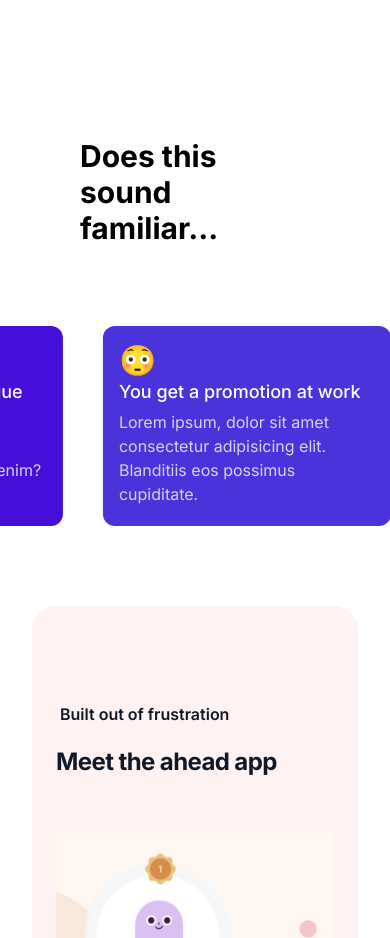
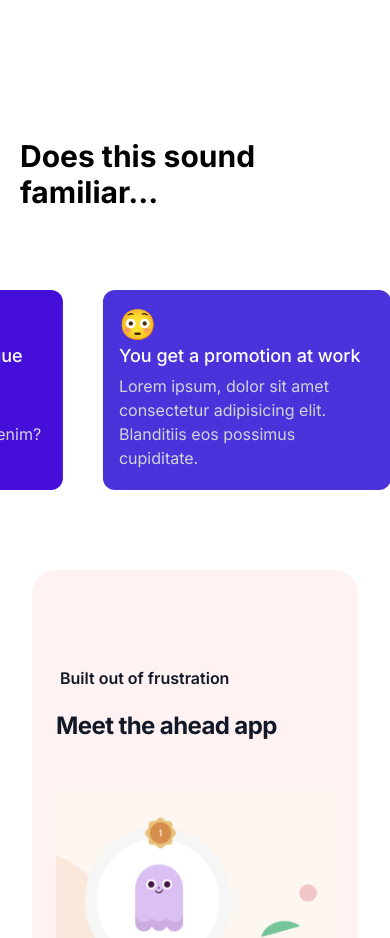
Before and after one commit to bhupeshpr25/ahead, a Next.js app: page / in a window 390 px wide. Shown: the part 1520-2458 px from the top of the page. Built offline with nearby package versions, Linux system fonts and the light colour scheme.

Commit message:
style: update spacing of carousel header

```diff
--- a/src/components/Carousel.tsx
+++ b/src/components/Carousel.tsx
@@ -84,7 +84,7 @@
 
   return (
     <div>
-      <h1 className="text-3xl lg:text-5xl font-bold m-20">
+      <h1 className="text-3xl lg:text-5xl font-bold m-5 mb-20 lg:m-20">
         Does this sound familiar...
       </h1>
       <div className="flex overflow-hidden space-x-4 group">
```
